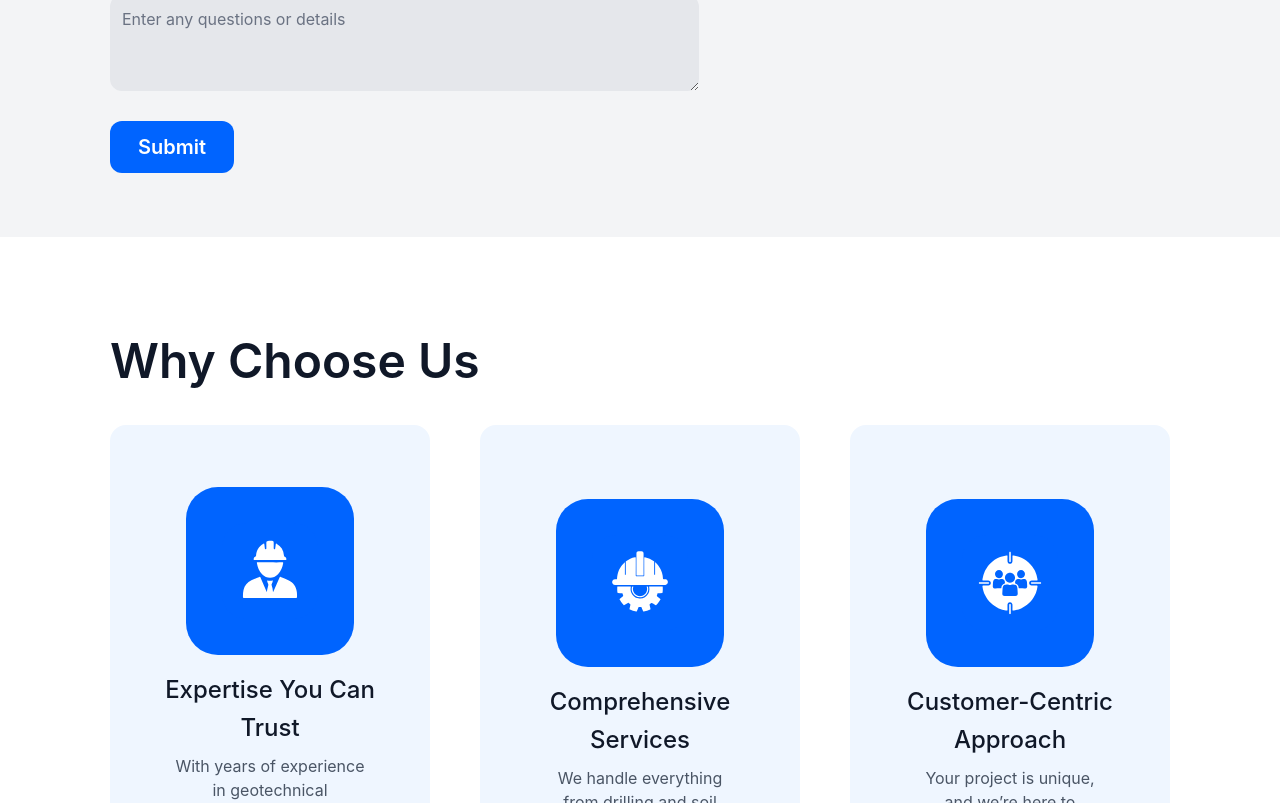
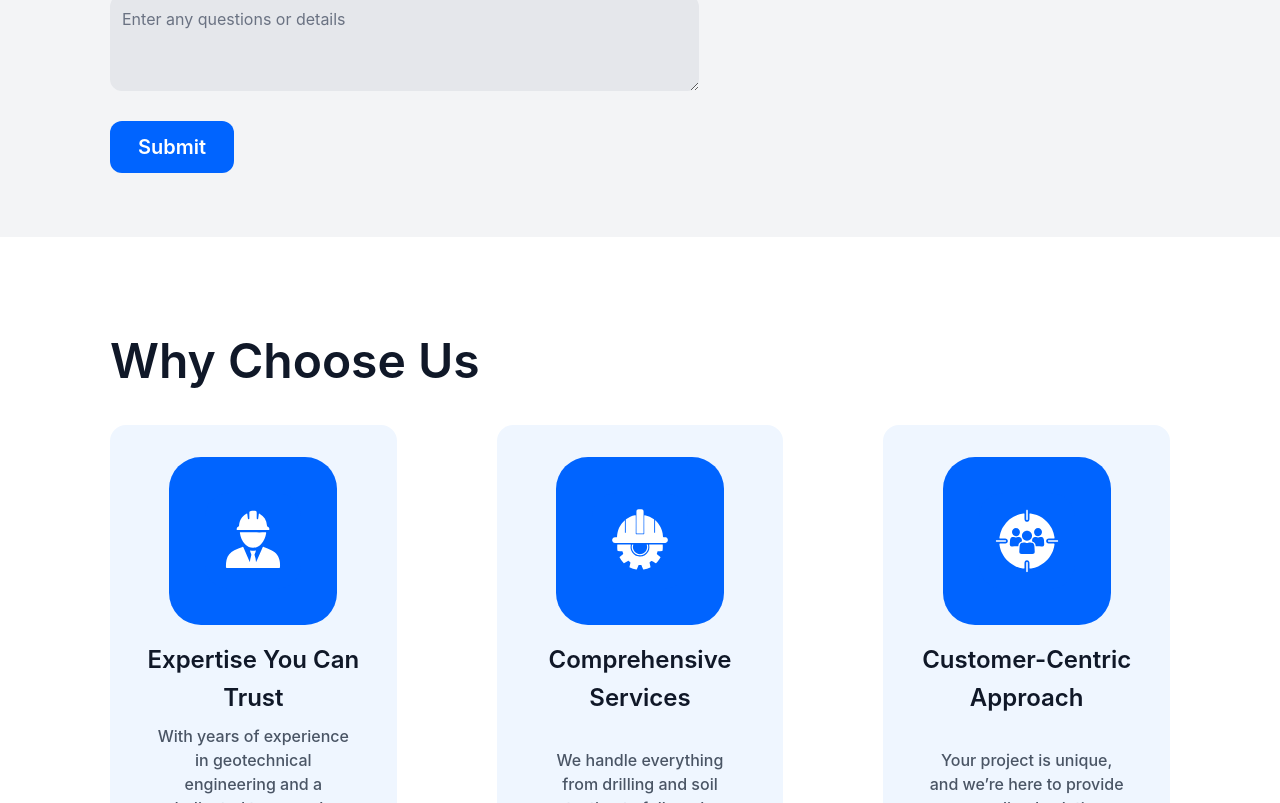
Before and after one commit to tharanga-madurapperuma/statewide-geotechnical_construction-site, a React (Vite) app: page /contact in a window 1280 px wide. Shown: the part 1997-2800 px from the top of the page. Built offline with nearby package versions, Linux system fonts and the light colour scheme.

Commit message:
change alignments

```diff
--- a/src/components/card-icon-license/CardIconLicense.jsx
+++ b/src/components/card-icon-license/CardIconLicense.jsx
@@ -1,27 +1,28 @@
-import React from "react"
+import React from "react";
 
-const LicenseCard = ({image, title, description}) => {
+const LicenseCard = ({ image, title, description }) => {
   return (
-    <div className="flex flex-col items-center justify-center w-full h-suto md:bg-blue-50 rounded-2xl lg:p-8">
-      <div className="my-[30px] mx-[20px] flex flex-col items-center">
-        <div className="flex flex-col items-center justify-center w-[140px] md:w-[168px] md:h-[168px] h-[140px] bg-blue-600 rounded-4xl">
+    <div className="flex flex-col items-center justify-between w-full h-full md:bg-blue-50 rounded-2xl lg:p-8">
+      <div className="flex flex-col items-center">
+        {/* Ensure icon container has a fixed height */}
+        <div className="flex items-center justify-center w-[140px] h-[140px] md:w-[168px] md:h-[168px] bg-blue-600 rounded-4xl">
           <img
             src={image}
             alt={title}
-            className="text-white w-[75px] h-[75px] md:w-[95.87px] md:h-[95.87px]"
+            className="w-[75px] h-[75px] md:w-[95.87px] md:h-[95.87px]"
           />
         </div>
-        <p className="mt-4 lg:text-[24px] text-lg md:font-500 font-600 text-gray-900 text-center">
+        {/* Title */}
+        <p className="mt-4 lg:text-[24px] text-lg font-semibold text-gray-900 text-center">
           {title}
         </p>
-        {description && (
-          <p className="mt-2 text-[16px] mx-3 font-400 text-gray-600 text-center">
-            {description}
-          </p>
-        )}
       </div>
+      {/* Description */}
+      <p className="mt-2 text-[16px] mx-3 font-medium text-gray-600 text-center">
+        {description}
+      </p>
     </div>
-  )
-}
+  );
+};
 
-export default LicenseCard
+export default LicenseCard;
--- a/src/components/hero-section/AccreditedFacilitySection.jsx
+++ b/src/components/hero-section/AccreditedFacilitySection.jsx
@@ -44,7 +44,7 @@ const AccreditedFacilitySection = () => {
           <img
             src={Testings}
             alt="Facility"
-            className="w-full h-auto lg:h-[360px]  m-auto object-cover  rounded-3xl shadow-lg"
+            className="w-full h-auto lg:h-[360px]  m-auto object-cover  rounded-3xl "
           />
         </div>
       </div>
--- a/src/components/hero-section/HeroSection.jsx
+++ b/src/components/hero-section/HeroSection.jsx
@@ -14,7 +14,7 @@ const HeroSection = ({
     return (
         <section className=" my-[5%] md:my-0 px-2 md:px-4 ">
             <div
-                className={` md:h-[720px]   w-full flex items-center bg-cover py-[60px]  px-6 sm:px-[64px] md:px-[74px] lg:px-[94px] xl:px-[94px] bg-center rounded-xl hue-rotate-15 saturate-150`}
+                className={` md:h-[720px]   w-full flex items-center bg-cover py-[60px]  px-6 sm:px-[64px] md:px-[74px] lg:px-[94px] xl:px-[94px] bg-center rounded-xl `}
                 style={{ backgroundImage: `url(${HomeOnly})` }}
             >
                 <div className="">
@@ -44,7 +44,7 @@ const HeroSection = ({
                             <div className="mt-8 md:w-[198px]">
                                 <a
                                     href="#appointment"
-                                    className="bg-[#0064FF] border-2 border-[#0064FF] text-white py-2 px-5 rounded-lg font-medium text-sm md:text-[20px] inline-flex items-center gap-2 shadow-md hover:bg-blue-700 transition duration-300"
+                                    className="bg-[#0064FF]  text-white py-2 px-5 rounded-lg font-medium text-sm md:text-[20px] inline-flex items-center gap-2  hover:bg-blue-700 transition duration-300"
                                 >
                                     Book appt. <GoArrowUpRight />
                                 </a>
--- a/src/pages/contactUs/ContactPage.jsx
+++ b/src/pages/contactUs/ContactPage.jsx
@@ -1,27 +1,32 @@
-import React, { useEffect } from "react";
-import HeroSection from "../../components/hero-section/HeroSection";
-import LicenseCard from "../../components/card-icon-license/CardIconLicense";
-import { Comprehensive, CustomerCentric, DocIcon, Expertise } from "../../assets/assets";
-import AppointmentRequestForm from "../../components/form/AppointmentRequestForm";
-import { BsDribbble, BsInstagram } from "react-icons/bs";
-import { RiTwitterLine } from "react-icons/ri";
-import ContactCard from "../../components/contacts/ContactCard";
-import { FaMapMarkerAlt } from "react-icons/fa";
-import { IoIosMail } from "react-icons/io";
-import { IoCall } from "react-icons/io5";
-import { useLocation } from "react-router-dom";
+import React, {useEffect} from "react"
+import HeroSection from "../../components/hero-section/HeroSection"
+import LicenseCard from "../../components/card-icon-license/CardIconLicense"
+import {
+  Comprehensive,
+  CustomerCentric,
+  DocIcon,
+  Expertise,
+} from "../../assets/assets"
+import AppointmentRequestForm from "../../components/form/AppointmentRequestForm"
+import {BsDribbble, BsInstagram} from "react-icons/bs"
+import {RiTwitterLine} from "react-icons/ri"
+import ContactCard from "../../components/contacts/ContactCard"
+import {FaMapMarkerAlt} from "react-icons/fa"
+import {IoIosMail} from "react-icons/io"
+import {IoCall} from "react-icons/io5"
+import {useLocation} from "react-router-dom"
 
 const ContactPage = () => {
-    const location = useLocation();
+  const location = useLocation()
 
   useEffect(() => {
     if (location.hash === "#contactForm") {
-            const element = document.getElementById("contactForm");
+      const element = document.getElementById("contactForm")
       if (element) {
-                element.scrollIntoView({ behavior: "smooth" });
+        element.scrollIntoView({behavior: "smooth"})
       }
     }
-    }, [location]);
+  }, [location])
   return (
     <div className="md:mt-[108px] mt-[60px] sm:mt-[70px]">
       <HeroSection
@@ -94,7 +99,6 @@ const ContactPage = () => {
         </div>
       </div>
 
-
       <div className="sm:hidden  flex justify-center  my-8 ">
         <div className="flex flex-col  gap-8">
           <ContactCard icon={<IoIosMail />} title="Email Us">
@@ -139,27 +143,21 @@ const ContactPage = () => {
           <h2 className="lg:text-[48px]  text-2xl py-[2rem] font-600 text-gray-900 ">
             Why Choose Us
           </h2>
-          <div className="w-full h-full lg:px-0  flex space-b place-content-between gap-[40px] lg:gap-[50px] flex-col  md:flex-row">
+          <div className="w-full h-full grid grid-cols-1 md:grid-cols-3 gap-[40px] lg:gap-[100px]">
             <LicenseCard
               image={Expertise}
               title="Expertise You Can Trust"
-              description={
-                "With years of experience in geotechnical engineering and a dedicated team, we’re equipped to tackle projects of any scale."
-              }
+              description="With years of experience in geotechnical engineering and a dedicated team, we’re equipped to tackle projects of any scale."
             />
             <LicenseCard
               image={Comprehensive}
               title="Comprehensive Services"
-              description={
-                "We handle everything from drilling and soil testing to full-scale foundation design and site assessment."
-              }
+              description="We handle everything from drilling and soil testing to full-scale foundation design and site assessment."
             />
             <LicenseCard
               image={CustomerCentric}
               title="Customer-Centric Approach"
-              description={
-                "Your project is unique, and we’re here to provide personalized solutions that meet your specific requirements."
-              }
+              description="Your project is unique, and we’re here to provide personalized solutions that meet your specific requirements."
             />
           </div>
         </div>
```
Also changed, not shown: src/pages/envDrilling/EnvDrilling.jsx (+24 -34 lines). Lines whose indentation alone changed are shown as unchanged.
